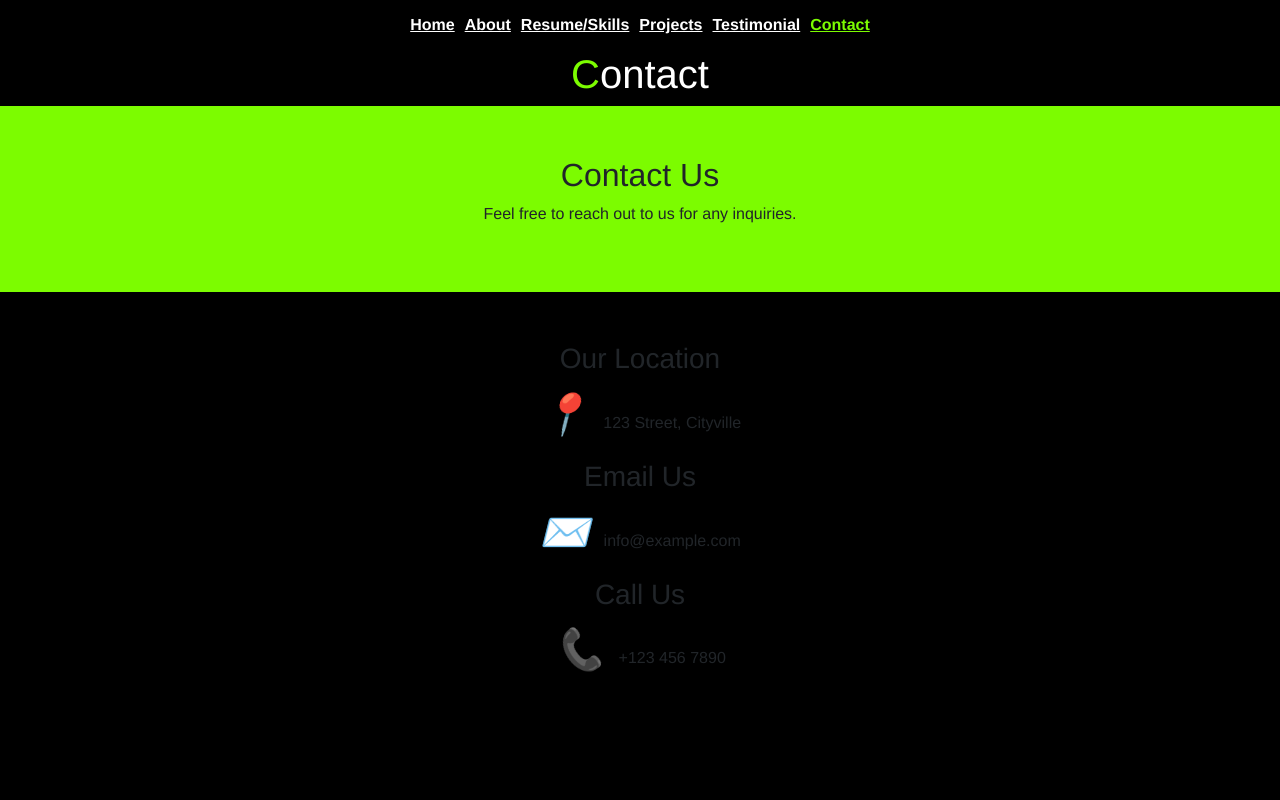
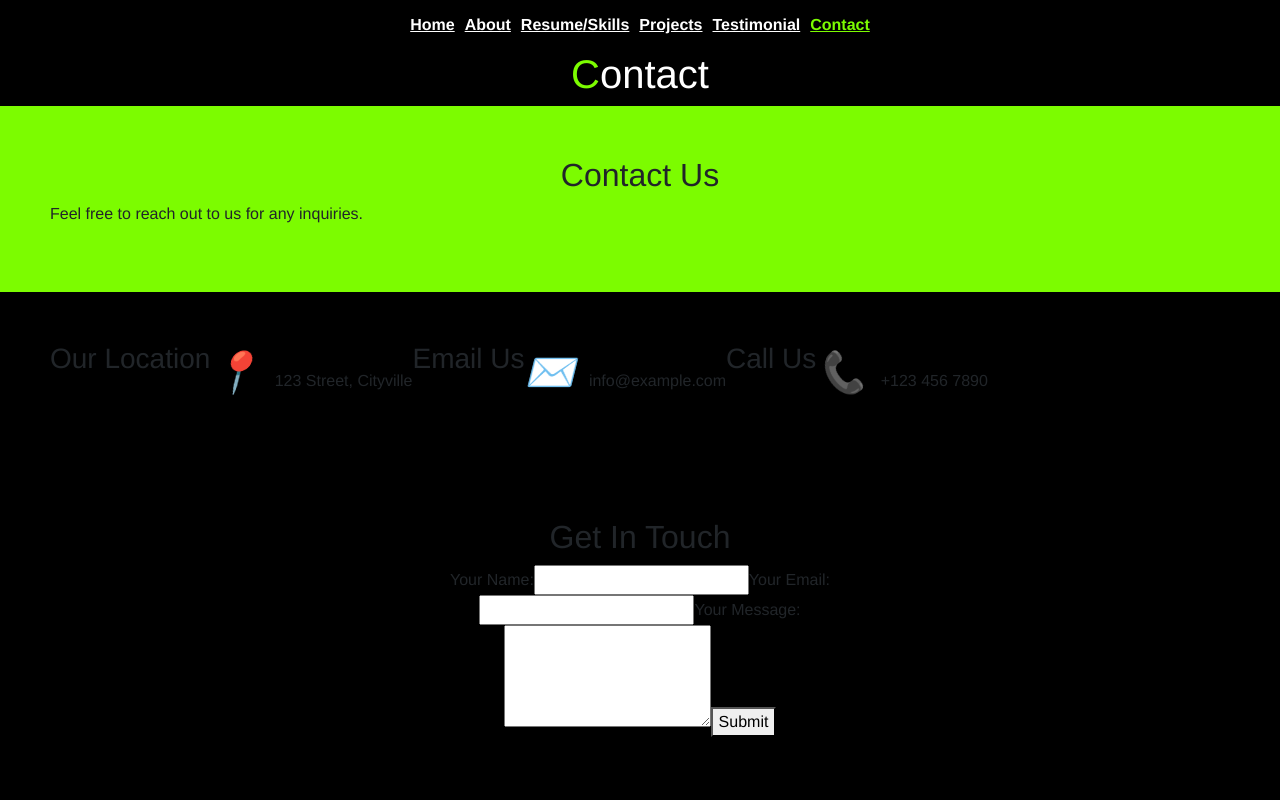
Before and after one commit to Unity-JNR/port, a Vue app: page /contact in a window 1280 px wide. Shown: the top 800 px of the page. Built offline with nearby package versions, Linux system fonts and the light colour scheme.

Commit message:
added flex

```diff
--- a/src/views/contact.vue
+++ b/src/views/contact.vue
@@ -1,17 +1,19 @@
 <template>
     <div>
-      <Navigation />
+      <Navigation/>
       <h1 id="heading">Contact</h1>
 
       <!-- Lawngreen background section -->
       <div class="section lawngreen-section">
         <h2>Contact Us</h2>
-        <p>Feel free to reach out to us for any inquiries.</p>
+        <div class="content">
+          <p>Feel free to reach out to us for any inquiries.</p>
+        </div>
       </div>
 
       <!-- Icon section -->
       <div class="section">
-        <div class="po">
+        <div class="content">
           <h3>Our Location</h3>
           <p><i class="icon">📍</i> 123 Street, Cityville</p>
 
@@ -26,13 +28,13 @@
       <!-- Form section -->
       <div class="section">
         <h2>Get In Touch</h2>
-        <div class="contact-form">
+        <div class="content contact-form">
           <form action="#" method="post">
             <label for="name">Your Name:</label>
-            <input type="text" id="name" name="name" required />
+            <input type="text" id="name" name="name" required>
 
             <label for="email">Your Email:</label>
-            <input type="email" id="email" name="email" required />
+            <input type="email" id="email" name="email" required>
 
             <label for="message">Your Message:</label>
             <textarea id="message" name="message" rows="4" required></textarea>
@@ -45,16 +47,17 @@
   </template>
 
   <script>
-  import Navigation from '@/components/Navigation.vue';
+  // @ is an alias to /src
+  import Navigation from '@/components/Navigation.vue'
 
   export default {
     components: {
-      Navigation,
-    },
-  };
+      Navigation
+    }
+  }
   </script>
 
-  <style scoped>
+  <style>
   #heading {
     color: white;
   }
@@ -73,10 +76,10 @@
     background-color: lawngreen;
   }
 
-  .po {
-    display: inline-block;
+  .content{
+    display: flex;
+
   }
-
   /* Icon styling */
   .icon {
     font-size: 40px;
```
